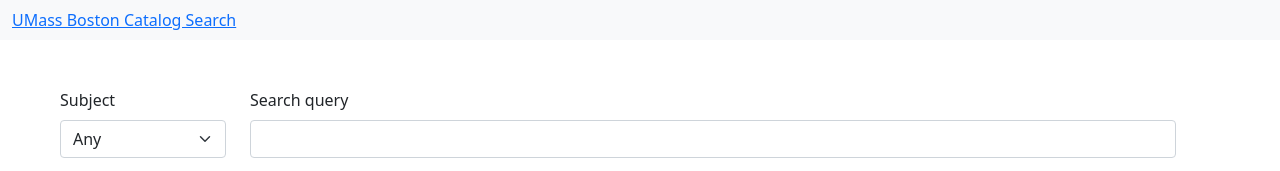
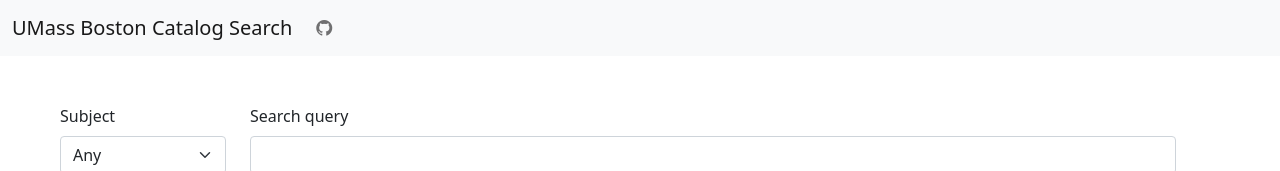
Before and after one commit to fib/umb-catalog, a plain HTML site: page index.html in a window 1280 px wide. Shown: the top 171 px of the page. Drawn offline with nearby package versions, Linux system fonts and the light colour scheme.

Commit message:
fix navbar, formatting

```diff
--- a/index.html
+++ b/index.html
@@ -3,12 +3,22 @@
     <title>UMass Boston Course Search</title>
     <script src="https://ajax.googleapis.com/ajax/libs/jquery/3.6.0/jquery.min.js"></script>
     <link href="https://cdn.jsdelivr.net/npm/bootstrap@5.1.3/dist/css/bootstrap.min.css" rel="stylesheet" integrity="sha384-1BmE4kWBq78iYhFldvKuhfTAU6auU8tT94WrHftjDbrCEXSU1oBoqyl2QvZ6jIW3" crossorigin="anonymous">
+    <link rel="stylesheet" href="https://cdn.jsdelivr.net/npm/bootstrap-icons@1.8.1/font/bootstrap-icons.css">
 </head>
 <body>
-
-    <nav class="navbar navbar-light bg-light">
+    <nav class="navbar navbar-expand-lg navbar-light bg-light">
         <div class="container-fluid">
-            <a class=navbar.brand" href="/search">UMass Boston Catalog Search</a>
+            <a class="navbar-brand" href="/">UMass Boston Catalog Search</a>
+            <button class="navbar-toggler" type="button" data-bs-toggle="collapse" data-bs-target="#navbarNav" aria-controls="navbarNav" aria-expanded="false" aria-label="Toggle navigation">
+                <span class="navbar-toggler-icon"></span>
+            </button>
+            <div class="collapse navbar-collapse" id="navbarNav">
+                <ul class="navbar-nav">
+                    <li class="nav-item">
+                        <a class="nav-link" href="https://github.com/fib/umb-catalog"><i class="bi bi-github"></i></a>
+                    </li>
+                </ul>
+            </div>
         </div>
     </nav>
     <div class="container mx-5 my-5">
```
Lines whose indentation alone changed are shown as unchanged.
